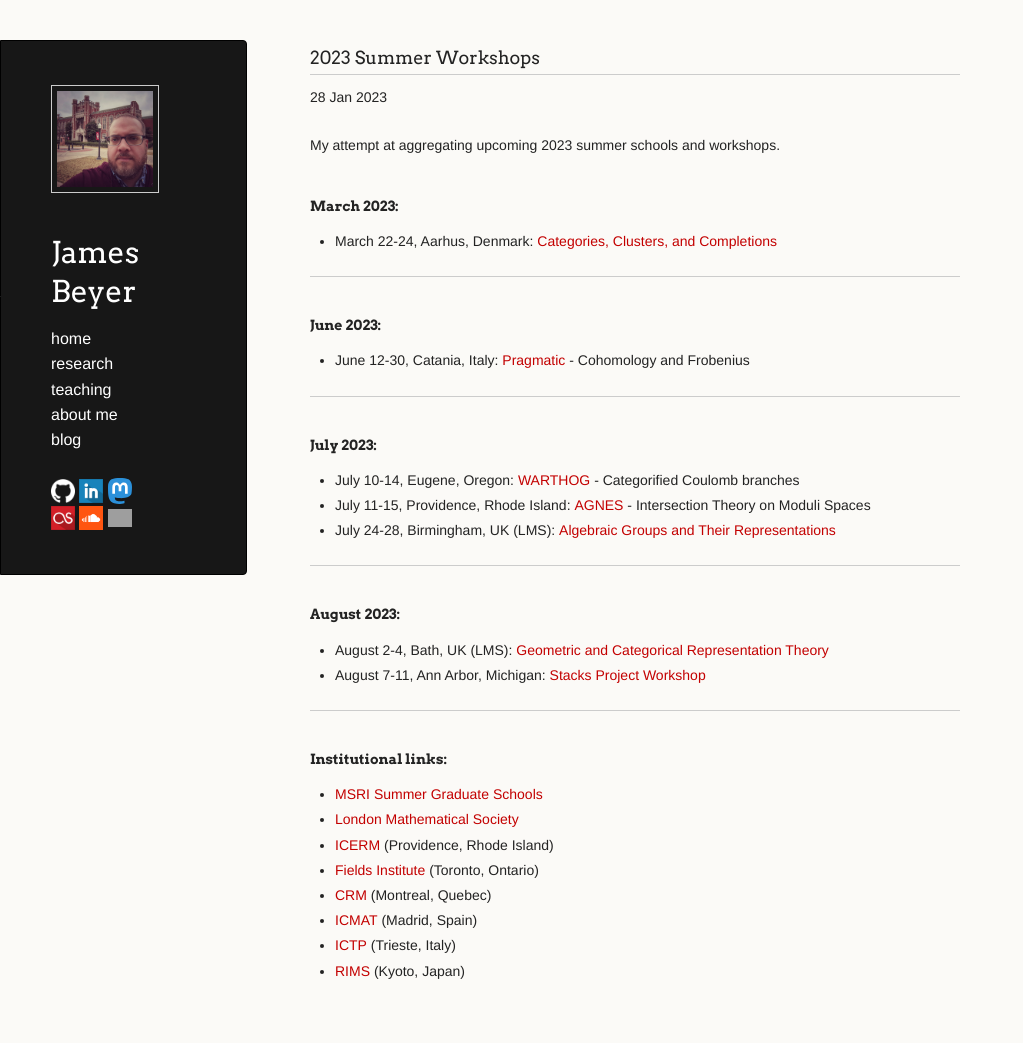
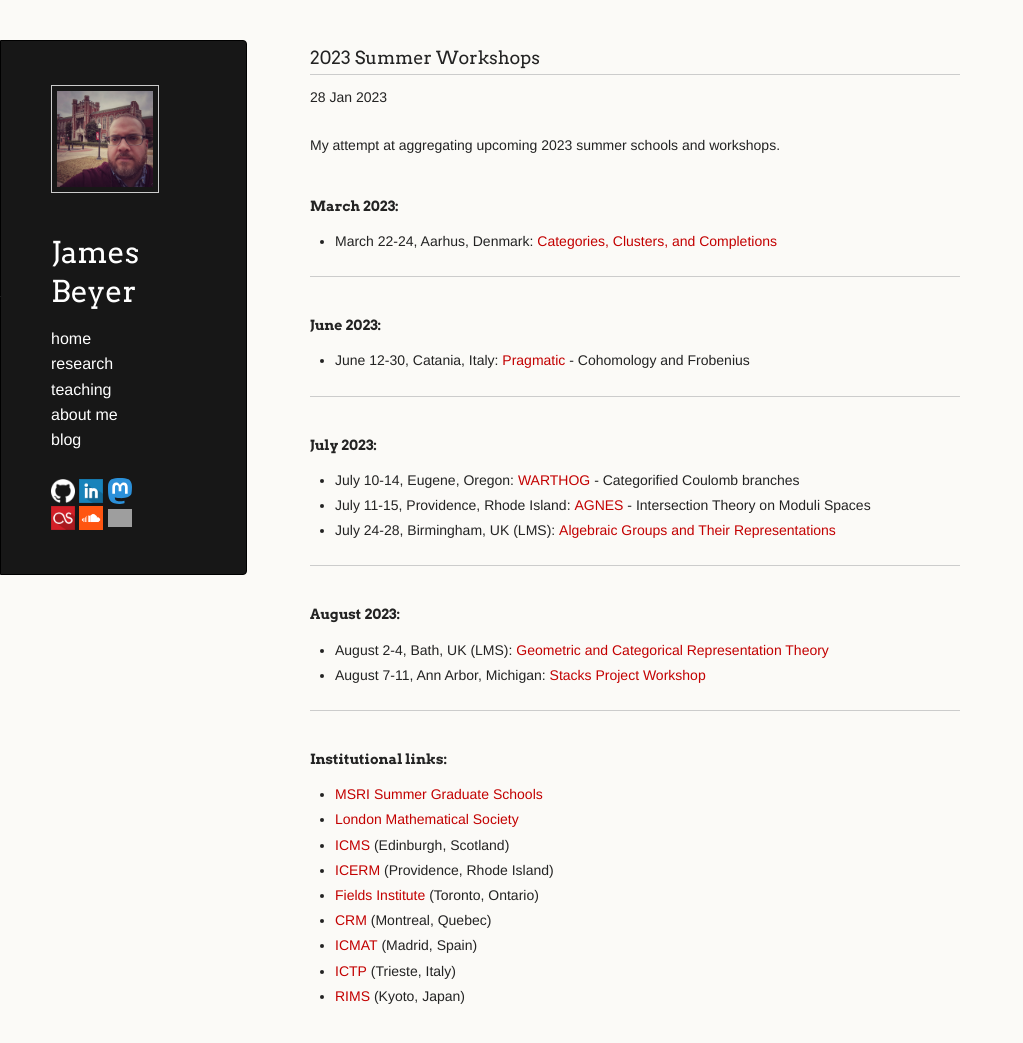
Before and after one commit to jebeyer/jebeyer.github.io, a Jekyll site: the page built from _posts/2023-01-28-summer_workshops.md, in a window 1280 px wide and 1081 px high. Shown: the top 1043 px of the window, without its empty margins (0-1023 px from the left). Built offline with Jekyll 4.4.1, drawn with Linux system fonts in a browser that asks for light colours; a script that is not in the unit is left out; grey boxes are pictures that could not be loaded.

Commit message:
added ICMS

```diff
--- a/_posts/2023-01-28-summer_workshops.md
+++ b/_posts/2023-01-28-summer_workshops.md
@@ -34,6 +34,7 @@ My attempt at aggregating upcoming 2023 summer schools and workshops.
 #### Institutional links:
 * [MSRI Summer Graduate Schools](https://www.msri.org/web/msri/scientific/workshops/summer-graduate-school)
 * [London Mathematical Society](https://www.lms.ac.uk/events/lms-research-schools)
+* [ICMS](https://www.icms.org.uk/workshops) (Edinburgh, Scotland)
 * [ICERM](https://icerm.brown.edu/programs/) (Providence, Rhode Island)
 * [Fields Institute](http://www.fields.utoronto.ca/activities/workshops) (Toronto, Ontario)
 * [CRM](https://www.crmath.ca/en/activities/schools/) (Montreal, Quebec)
```
